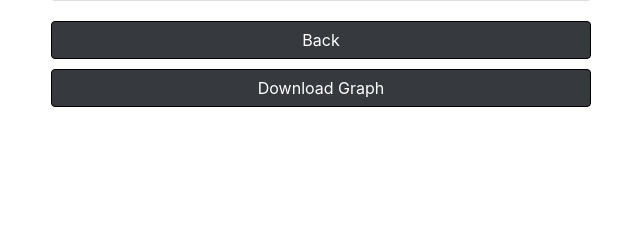
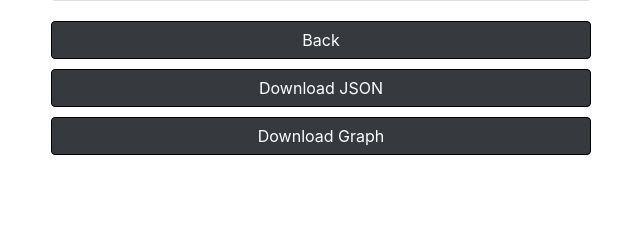
Before and after one commit to unica-isde/isde-projects-2024-B, a FastAPI app: template app/templates/classification_output.html in a window 1280 px wide. Shown: the part 219-459 px from the top of the page, without its empty margins (604-1244 px from the left). Run offline with FastAPI, Linux system fonts and the light colour scheme; the template is opened without the code that fills it, so the values that code supplies are empty; some libraries are stand-ins or nearby versions.

Commit message:
Download JSON button added

```diff
--- a/app/templates/classification_output.html
+++ b/app/templates/classification_output.html
@@ -51,6 +51,7 @@
                 </div>
                 <div class="btn-container">
                 <a class="btn btn-primary" href="/classifications" role="button">Back</a>
+                <a class="btn btn-primary" href="" role="button">Download JSON</a>
                 <a class="btn btn-primary" href="" role="button">Download Graph</a>
                 </div>
         </div>
```
